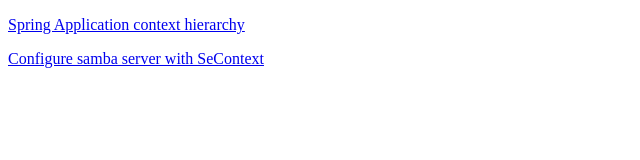
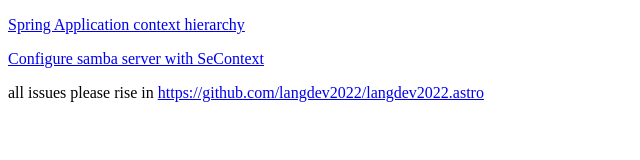
Before and after one commit to langdev2022/langdev2022.github.io, a plain HTML site: page index.html in a window 1280 px wide. Shown: the whole page, without its empty margins (0-640 px from the left). Drawn offline with Linux system fonts and the light colour scheme.

Commit message:
added link to github

```diff
--- a/index.html
+++ b/index.html
@@ -27,4 +27,7 @@
             Configure samba server with SeContext
         </a>
         </p>
+        all issues please rise in
+        <a href="https://github.com/langdev2022/langdev2022.astro">https://github.com/langdev2022/langdev2022.astro
+        </a>
     </body></html>
```
